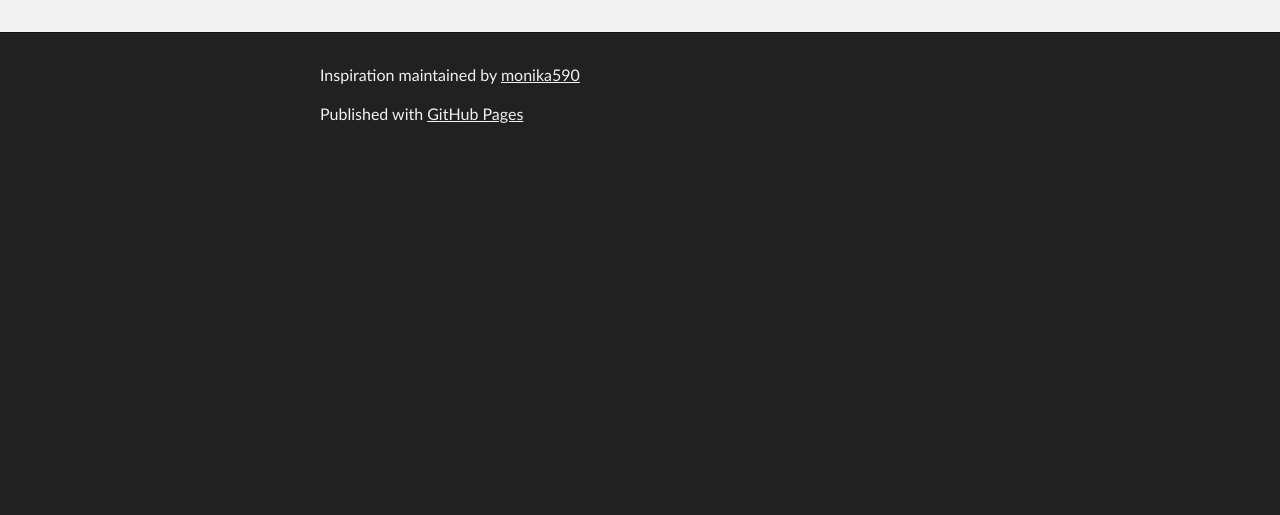
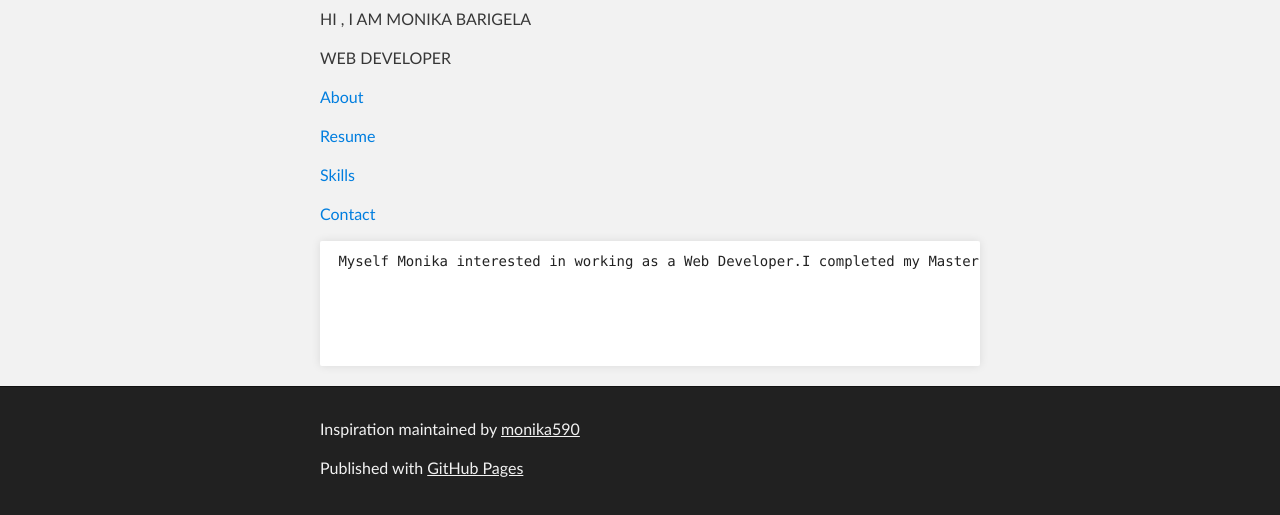
Before and after one commit to monika590/Inspiration, a plain HTML site: page index.html in a window 1280 px wide. Shown: the part 385-900 px from the top of the page. Before the commit the page ends 800 px from the top, so only its background shows below. Drawn offline with Linux system fonts and the light colour scheme.

```diff
--- a/index.html
+++ b/index.html
@@ -37,10 +37,23 @@
 <h2>
 <a id="welcome-1" class="anchor" href="#welcome-1" aria-hidden="true"><span aria-hidden="true" class="octicon octicon-link"></span></a>Welcome</h2>
 
-<p>
-</p>
+<p>HI , I AM MONIKA BARIGELA </p>
 
-<p></p>
+<p>WEB DEVELOPER </p>
+
+<p><a href="#about"> About </a></p>
+
+<p><a href="#Resume"> Resume </a></p>
+
+<p><a href="#Skills"> Skills </a></p>
+
+<p><a href="#Contact"> Contact </a></p>
+
+<pre id="about"> Myself Monika interested in working as a Web Developer.I completed my Masters in University of Central Missouri based in Warrensburg, MO.
+
+
+
+ </pre>
       </section>
     </div>
 
--- a/params.json
+++ b/params.json
@@ -1,6 +1,6 @@
 {
   "name": "Inspiration",
   "tagline": "I want to explore myself with building a website",
-  "body": "<h1>Welcome</h1>\r\n<h2>Welcome</h2>\r\n<input type=\"text\" id=\"textbox\" placeholder=\"Enter your name\" />\r\n<input type=\"email\" id=\"emailbox\" placeholder=\"Enter your Email id\" />\r\n\r\n<input type=\"button\" value=\"submit\" id=\"postvalues\" />",
+  "body": "<h1>Welcome</h1>\r\n<h2>Welcome</h2>\r\n\r\nHI , I AM MONIKA BARIGELA \r\n\r\nWEB DEVELOPER \r\n\r\n<a href=\"#about\"> About </a>\r\n\r\n<a href=\"#Resume\"> Resume </a>\r\n\r\n<a href=\"#Skills\"> Skills </a>\r\n\r\n<a href=\"#Contact\"> Contact </a>\r\n\r\n\r\n<pre id=\"about\"> Myself Monika interested in working as a Web Developer.I completed my Masters in University of Central Missouri based in Warrensburg, MO.\r\n\r\n\r\n\r\n </pre>\r\n\r\n\r\n\r\n\r\n\r\n",
   "note": "Don't delete this file! It's used internally to help with page regeneration."
 }
```
